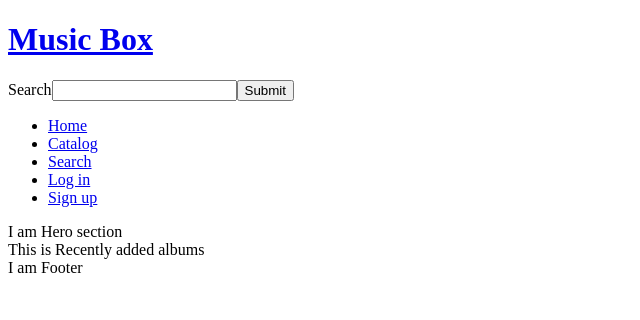
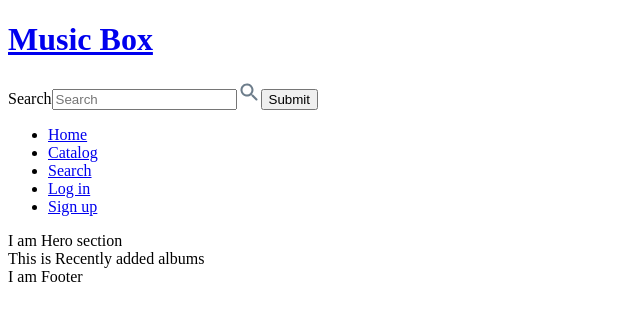
Before and after one commit to eprikhodko/music-box, a React (Create React App) app: page / in a window 1280 px wide. Shown: the top 320 px of the page, without its empty margins (0-640 px from the left). Built offline with nearby package versions, Linux system fonts and the light colour scheme.

Commit message:
Add search icon to the Header

```diff
--- a/src/components/Header.js
+++ b/src/components/Header.js
@@ -2,6 +2,8 @@ import { useState } from "react"
 
 import { Link } from "react-router-dom"
 import * as ROUTES from "../constants/routes"
+
+import { ReactComponent as IconSearch } from "../icons/search_24px.svg"
 
 function Header() {
   const [searchQuery, setSearchQuery] = useState("")
@@ -27,7 +29,13 @@ function Header() {
         <form onSubmit={handleSearchSubmit}>
           <label htmlFor="search input">
             Search
-            <input type="text" value={searchQuery} onChange={handleChange} />
+            <input
+              type="text"
+              placeholder="Search"
+              value={searchQuery}
+              onChange={handleChange}
+            />
+            <IconSearch />
           </label>
           <input type="submit" value="Submit" />
         </form>
```
Also changed, not shown: src/icons/search_24px.svg (added).
